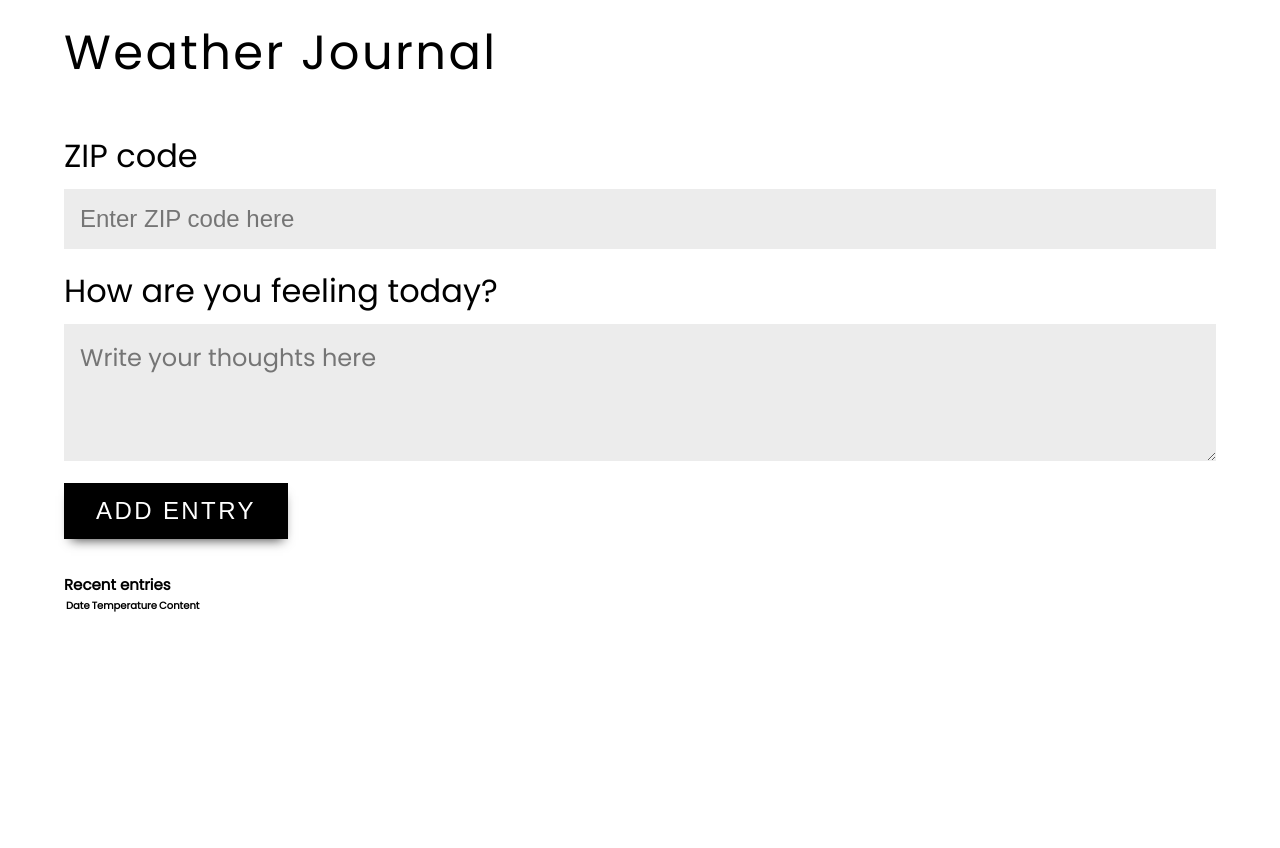
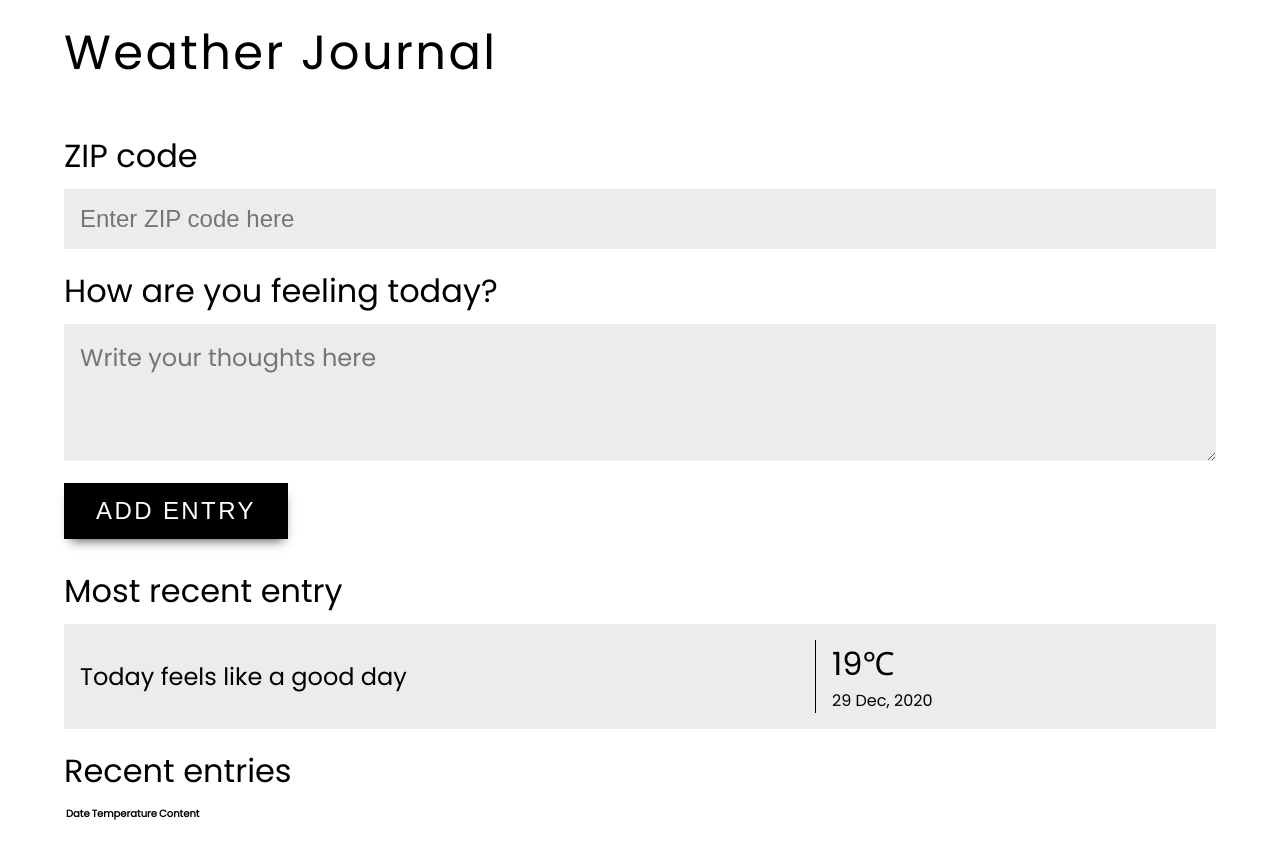
Before and after one commit to srijan-nayak/weather-journal, a website: page public/index.html in a window 1280 px wide. Before the commit the page ends 800 px from the top, so only its background shows below. Drawn offline with Linux system fonts and the light colour scheme.

Commit message:
feat: Add and style most recent entry section

```diff
--- a/public/css/styles.css
+++ b/public/css/styles.css
@@ -37,11 +37,17 @@ body {
 .form__input-group {
   display: flex;
   flex-direction: column;
+}
+
+.form__input-group,
+.entries__group {
   margin-bottom: 2.4rem;
 }
 
-.form__input-group label {
+.form__input-group label,
+.entries__group h2 {
   font-size: 3.2rem;
+  font-weight: normal;
   line-height: 1.1em;
   margin-bottom: 1.6rem;
 }
@@ -81,3 +87,44 @@ body {
 .form__button:focus {
   outline: none;
 }
+
+#entryHolder {
+  background-color: #ececec;
+  padding: 1.6rem;
+  display: grid;
+  grid-template-rows: repeat(1fr, 2);
+  grid-template-columns: minmax(min-content, 2fr) 1fr;
+  column-gap: 1.6rem;
+  grid-template-areas:
+    "content temp"
+    "content date";
+}
+
+#temp {
+  grid-area: temp;
+  display: flex;
+  flex-direction: column;
+  align-items: flex-start;
+  justify-content: flex-end;
+  font-size: 3.2rem;
+}
+
+#date {
+  grid-area: date;
+  display: flex;
+  flex-direction: column;
+  align-items: flex-start;
+  justify-content: flex-start;
+  font-size: 1.6rem;
+}
+
+#content {
+  grid-area: content;
+  display: flex;
+  flex-direction: column;
+  justify-content: center;
+  font-size: 2.4rem;
+  line-height: 1.1em;
+  padding-right: 1.6rem;
+  border-right: 1px solid #000;
+}
--- a/public/index.html
+++ b/public/index.html
@@ -33,7 +33,19 @@
     </section>
 
     <section class="entries">
-      <h2 class="entries__heading">Recent entries</h2>
+      <div class="entries__group">
+        <h2>Most recent entry</h2>
+        <div id="entryHolder">
+          <div id="date"><span>29 Dec, 2020</span></div>
+          <div id="temp"><span>19℃</span></div>
+          <div id="content">
+            <p>Today feels like a good day</p>
+          </div>
+        </div>
+      </div>
+
+      <div class="entries__group">
+        <h2>Recent entries</h2>
         <table class="entries__table">
           <thead>
             <tr>
@@ -43,6 +55,7 @@
             </tr>
           </thead>
         </table>
+      </div>
     </section>
   </main>
 </body>
```
Lines whose indentation alone changed are shown as unchanged.
